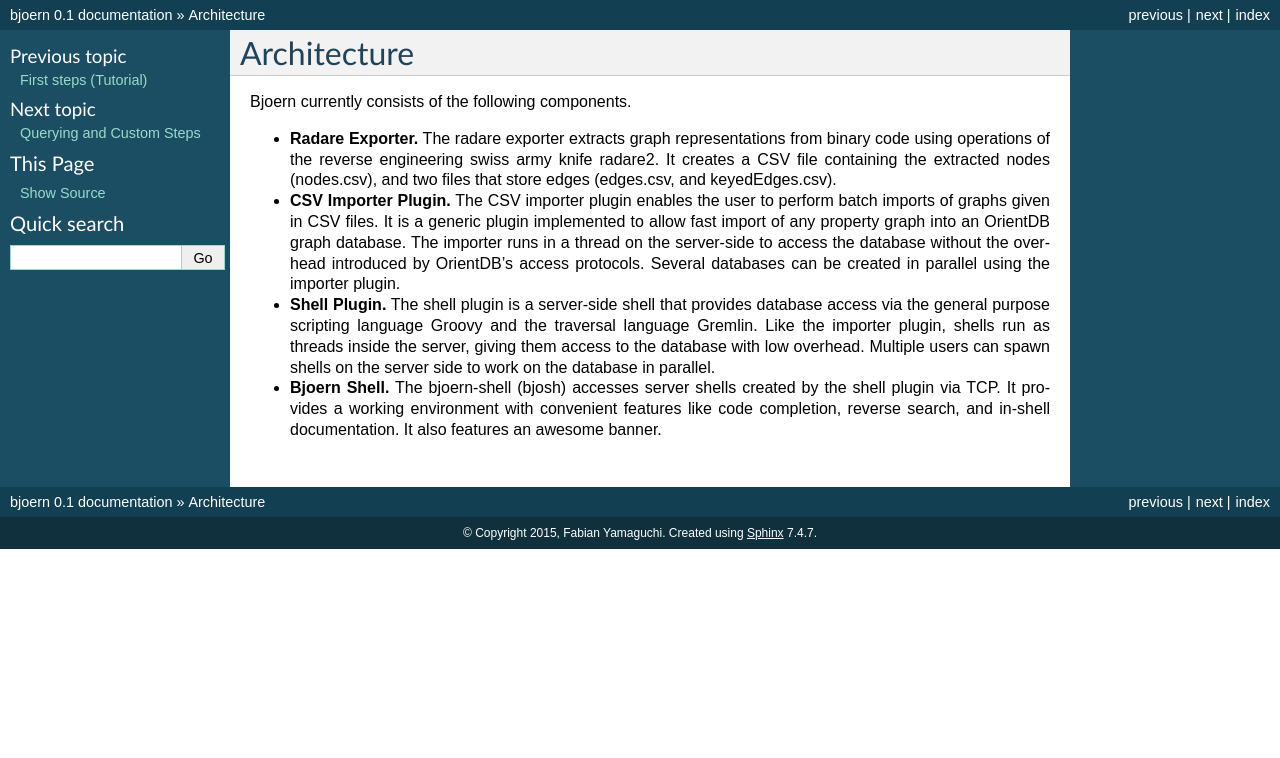
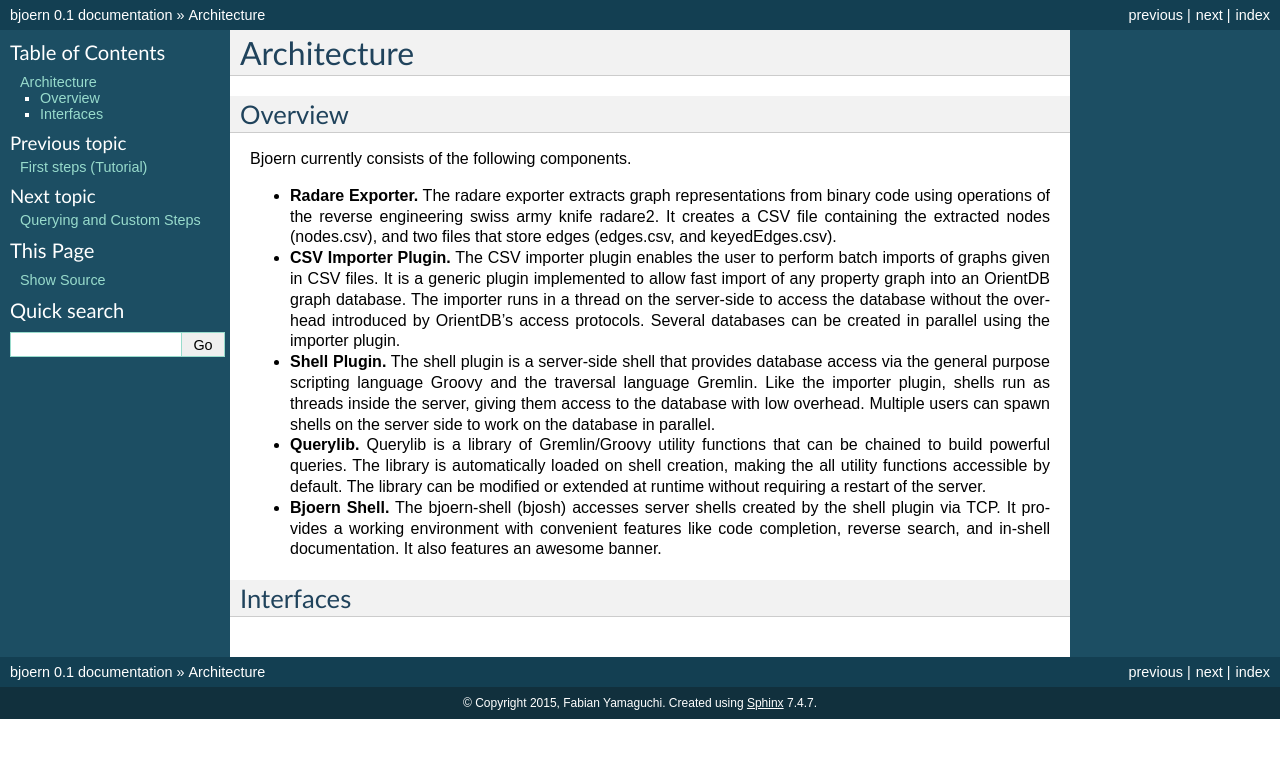
Before and after one commit to octopus-platform/bjoern, a Sphinx documentation site: the page built from docs/source/architecture.rst, in a window 1280 px wide. Shown: the top 758 px of the page. Built offline with Sphinx 7.4.7, drawn with Linux system fonts in a browser that asks for light colours.

Commit message:
Docs: querylib.

```diff
--- a/docs/source/architecture.rst
+++ b/docs/source/architecture.rst
@@ -1,5 +1,8 @@
 Architecture
-------------
+============
+
+Overview
+--------
 
 Bjoern currently consists of the following components.
 
@@ -24,8 +27,17 @@
   database with low overhead. Multiple users can spawn shells on the
   server side to work on the database in parallel.
 
+- **Querylib.** Querylib is a library of Gremlin/Groovy utility
+  functions that can be chained to build powerful queries. The library
+  is automatically loaded on shell creation, making the all utility
+  functions accessible by default. The library can be modified or
+  extended at runtime without requiring a restart of the server.
+
 - **Bjoern Shell.** The bjoern-shell (bjosh) accesses server shells
   created by the shell plugin via TCP. It provides a working
   environment with convenient features like code completion, reverse
   search, and in-shell documentation. It also features an awesome
   banner.
+
+Interfaces
+----------
```
